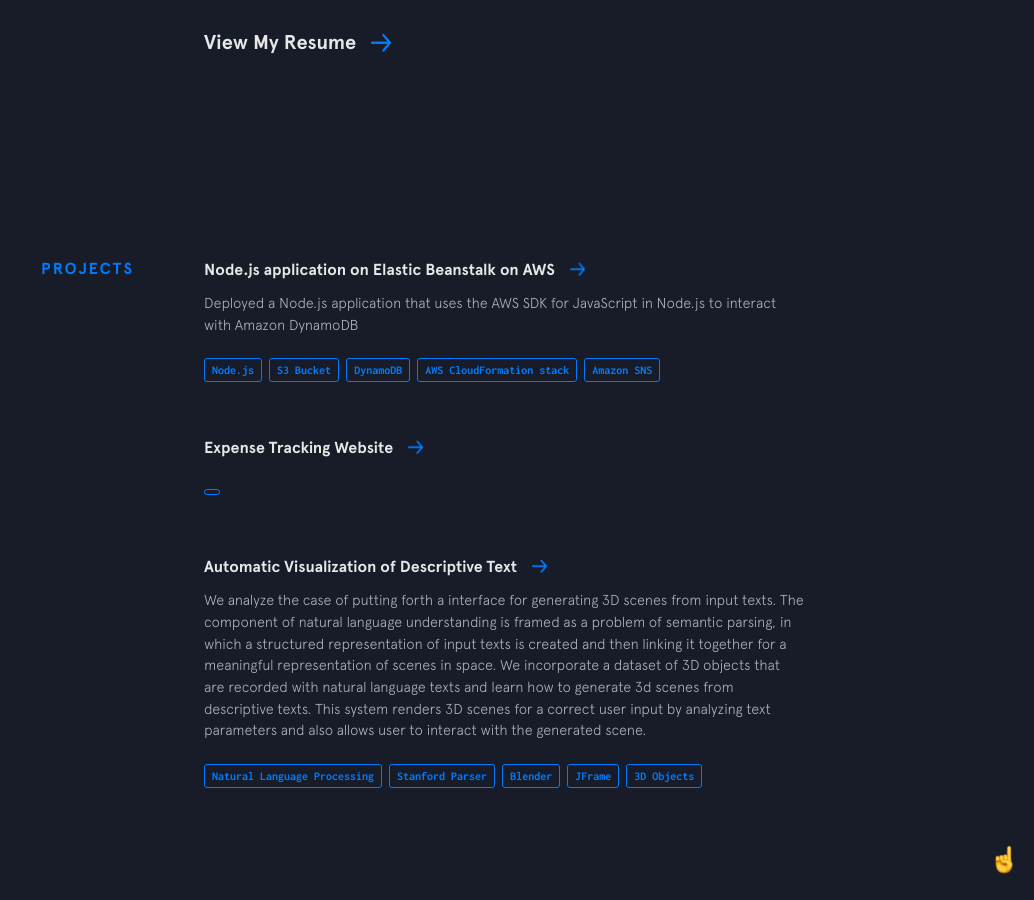
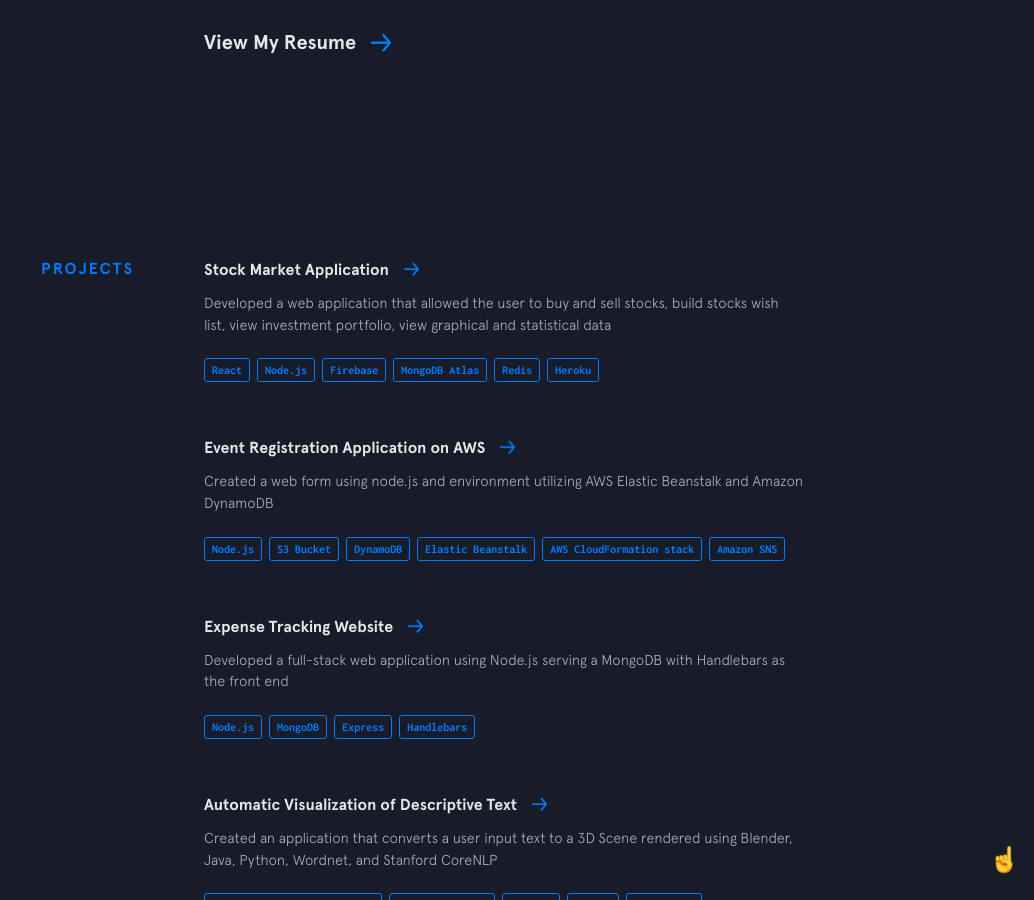
Before and after one commit to dharmitviradia/dharmitviradia.github.io, a Jekyll site: the page built from index.html, in a window 1280 px wide and 900 px high, scrolled down 2174 px. Shown: the whole window, without its empty margins (246-1280 px from the left). Built offline with Jekyll 4.4.1, drawn with Linux system fonts in a browser that asks for light colours; nearby versions of some CDN libraries.

Commit message:
Update projects.yml

```diff
--- a/_data/projects.yml
+++ b/_data/projects.yml
@@ -1,22 +1,38 @@
-- name: Node.js application on Elastic Beanstalk on AWS
+- name: Stock Market Application
   url: #
-  description: Deployed a Node.js application that uses the AWS SDK for JavaScript in Node.js to interact with Amazon DynamoDB
+  description: Developed a web application that allowed the user to buy and sell stocks, build stocks wish list, view investment portfolio, view graphical and statistical data
+  used:
+    - thing: React
+    - thing: Node.js
+    - thing: Firebase
+    - thing: MongoDB Atlas
+    - thing: Redis
+    - thing: Heroku
+
+
+- name: Event Registration Application on AWS
+  url: #
+  description: Created a web form using node.js and environment utilizing AWS Elastic Beanstalk and Amazon DynamoDB
   used:
     - thing: Node.js
     - thing: S3 Bucket
     - thing: DynamoDB
+    - thing: Elastic Beanstalk
     - thing: AWS CloudFormation stack
     - thing: Amazon SNS
 
 - name: Expense Tracking Website
   url: #
-  description:
+  description: Developed a full-stack web application using Node.js serving a MongoDB with Handlebars as the front end
   used:
-    - thing:
+    - thing: Node.js
+    - thing: MongoDB
+    - thing: Express
+    - thing: Handlebars
 
 - name: Automatic Visualization of Descriptive Text
   url: #
-  description: We analyze the case of putting forth a interface for generating 3D scenes from input texts. The component of natural language understanding is framed as a problem of semantic parsing, in which a structured representation of input texts is created and then linking it together for a meaningful representation of scenes in space. We incorporate a dataset of 3D objects that are recorded with natural language texts and learn how to generate 3d scenes from descriptive texts. This system renders 3D scenes for a correct user input by analyzing text parameters and also allows user to interact with the generated scene.
+  description: Created an application that converts a user input text to a 3D Scene rendered using Blender, Java, Python, Wordnet, and Stanford CoreNLP
   used:
     - thing: Natural Language Processing
     - thing: Stanford Parser
```
